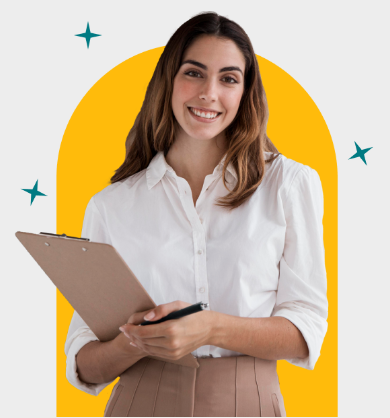
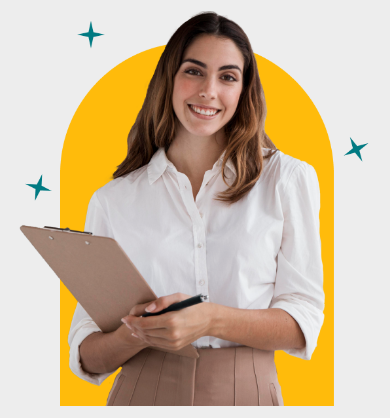
Before and after one commit to singhtirupati27/FT2023-387, a plain HTML site: page index.html in a window 390 px wide. Shown: the part 199-617 px from the top of the page. Drawn offline with Linux system fonts and the light colour scheme.

Commit message:
FT2023-387: Updated scss mixins, add media query in mixins.

```diff
--- a/scss/base/_elements.scss
+++ b/scss/base/_elements.scss
@@ -19,6 +19,10 @@ body {
   max-width: 1180px;
   height: 100%;
   margin: 0 auto;
+
+  @include iphone12-media($iphone-screen) {
+    padding: 0 15px;
+  }
 }
 
 a {
--- a/scss/components/_banner.scss
+++ b/scss/components/_banner.scss
@@ -7,7 +7,7 @@
   .wrapper-container {
     @include flex;
     align-items: center;
-    @media screen and (max-width: 390px) {
+    @include iphone12-media($iphone-screen) {
       flex-direction: column-reverse;
     }
   }
@@ -17,7 +17,7 @@
 
     .banner-text {
       margin-bottom: 15px;
-      @media screen and (max-width: 390px) {
+      @include iphone12-media($iphone-screen) {
         margin: 15px 0;
       }
 
@@ -52,7 +52,7 @@
     .banner-para {
       padding-right: 88px;
 
-      @media screen and (max-width: 390px) {
+      @include iphone12-media($iphone-screen) {
         padding-right: 0;
       }
 
@@ -80,7 +80,7 @@
 
     .banner-service {
       padding-right: 180px;
-      @media screen and (max-width: 390px) {
+      @include iphone12-media($iphone-screen) {
         padding-right: 0;
         padding-bottom: 15px;
       }
@@ -109,8 +109,8 @@
   .banner-image {
     width: 50%;
     padding-left: 40px;
-    @media screen and (max-width: 390px) {
-      padding: 0 20px;
+    @include iphone12-media($iphone-screen) {
+      padding-left: 0;
     }
 
     img {
@@ -119,9 +119,8 @@
   }
 
   .banner-left-container, .banner-image {
-    @media screen and (max-width: 390px) {
+    @include iphone12-media($iphone-screen) {
       width: 100%;
-      padding: 0 10px;
     }
   }
 }
--- a/scss/components/_footer.scss
+++ b/scss/components/_footer.scss
@@ -3,7 +3,7 @@
 footer {
   position: relative;
   top: -53px;
-  @media screen and (max-width: 390px) {
+  @include iphone12-media($iphone-screen) {
     top: 0;
     background-color: $light-grey;
     padding-bottom: 15px;
@@ -14,9 +14,9 @@ footer {
     gap: 15px;
     width: 1000px;
     margin: 0 auto;
-    @media screen and (max-width: 390px) {
+    @include  iphone12-media($iphone-screen) {
       flex-direction: column;
-      width: 370px;
+      width: 360px;
     }
 
     .portfolio-flex-box {
--- a/scss/components/_navbar.scss
+++ b/scss/components/_navbar.scss
@@ -7,17 +7,17 @@ nav {
   .wrapper-container {
     @include flex;
     justify-content: space-between;
-    @media screen and (max-width: 390px) {
+    @include iphone12-media($iphone-screen) {
       flex-direction: column;
-      gap: 10px;
+      gap: 10px
     }
   }
 
   .nav-bar-left, .nav-bar-logo, .nav-bar-right {
     width: 33.33%;
 
-    @media screen and (max-width: 390px) {
-      width: 100%;;
+    @include iphone12-media($iphone-screen) {
+      width: 100%;
     }
   }
 
@@ -27,9 +27,9 @@ nav {
       height: 100%;
       align-items: center;
       justify-content: space-between;
-      @media screen and (max-width: 390px) {
+      @include iphone12-media($iphone-screen) {
         flex-direction: column;
-        gap: 5px;
+        gap: 5px
       }
 
       li {
@@ -54,8 +54,8 @@ nav {
 
   .nav-bar-right {
     text-align: right;
-    @media screen and (max-width: 390px) {
-      text-align: center;
+    @include iphone12-media($iphone-screen) {
+      text-align: center
     }
 
     ul {
--- a/scss/partials_files/_mixins.scss
+++ b/scss/partials_files/_mixins.scss
@@ -39,3 +39,9 @@
 @mixin shadow {
   box-shadow: 0 4px 8px 0 rgba(0, 0, 0, 0.65);
 }
+
+@mixin iphone12-media($width) {
+  @media screen and (max-width: $width) {
+    @content;
+  }
+}
--- a/scss/partials_files/_variables.scss
+++ b/scss/partials_files/_variables.scss
@@ -4,3 +4,4 @@ $dark-black: #3d3d3d;
 $grey: #666666;
 $light-grey: #ededed;
 $white: #ffffff;
+$iphone-screen: 390px;
```
Also changed, not shown: css/style.css, 1 other file.
